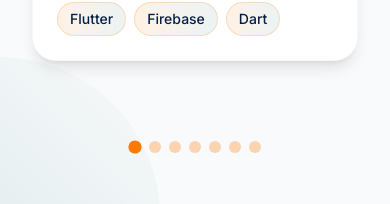
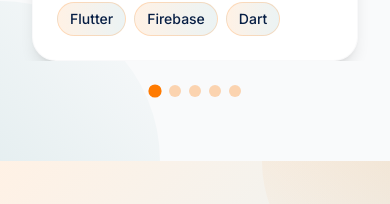
Before and after one commit to KevinJeremi/ordersnew, a Next.js app: page / in a window 390 px wide. Shown: the part 8181-8385 px from the top of the page. Built offline with nearby package versions, Linux system fonts and the light colour scheme.

Commit message:
dot horisontal scroll pricing section and dropdown humburger menu in mobile view

```diff
--- a/package.json
+++ b/package.json
@@ -9,13 +9,17 @@
     "lint": "next lint"
   },
   "dependencies": {
+    "@react-three/drei": "^10.1.2",
+    "@react-three/fiber": "^9.1.2",
+    "@types/three": "^0.177.0",
     "emailjs-com": "^3.2.0",
     "framer-motion": "^12.16.0",
     "my-next-app": "file:",
     "next": "15.3.2",
     "react": "^19.0.0",
     "react-dom": "^19.0.0",
-    "react-icons": "^5.5.0"
+    "react-icons": "^5.5.0",
+    "three": "^0.177.0"
   },
   "devDependencies": {
     "@tailwindcss/postcss": "^4.1.8",
--- a/src/app/styles.module.css
+++ b/src/app/styles.module.css
@@ -150,6 +150,23 @@
   -webkit-backdrop-filter: blur(10px);
   box-shadow: 0 4px 15px -1px rgba(0, 0, 0, 0.1);
   z-index: 50;
+  animation: mobileMenuDrop 0.3s ease-out;
+  transform-origin: top center;
+}
+
+@keyframes mobileMenuDrop {
+  0% {
+    opacity: 0;
+    transform: translateY(-20px) scale(0.95);
+  }
+  50% {
+    opacity: 0.8;
+    transform: translateY(-5px) scale(0.98);
+  }
+  100% {
+    opacity: 1;
+    transform: translateY(0) scale(1);
+  }
 }
 
 .mobileMenuNav {
--- a/src/components/ContactSection.tsx
+++ b/src/components/ContactSection.tsx
@@ -1,7 +1,6 @@
 'use client';
 
 import { useState } from 'react';
-import emailjs from 'emailjs-com';
 
 export default function ContactSection() {
     const [formData, setFormData] = useState({
@@ -18,20 +17,16 @@
             ...prev,
             [name]: value
         }));
-    }; const handleSubmit = async (e: React.FormEvent<HTMLFormElement>) => {
+    };
+
+    const handleSubmit = async (e: React.FormEvent<HTMLFormElement>) => {
         e.preventDefault();
         setIsSubmitting(true);
 
         try {
-            // Send email using EmailJS
-            const result = await emailjs.sendForm(
-                'service_pagobbd',        // Service ID
-                'template_vi8fnck',       // Template ID
-                e.currentTarget,          // Form element
-                'BHWYzWm-Mj-uB7xo2'      // Public Key
-            );
+            // Simulasi pengiriman form
+            await new Promise(resolve => setTimeout(resolve, 1000));
 
-            console.log('Email sent successfully:', result.text);
             alert('Pesan berhasil dikirim! Terima kasih telah menghubungi kami.');
 
             // Reset form
@@ -41,7 +36,6 @@
                 message: ''
             });
         } catch (error) {
-            console.error('Error sending email:', error);
             alert('Terjadi kesalahan saat mengirim pesan. Silakan coba lagi.');
         } finally {
             setIsSubmitting(false);
--- a/src/components/Header.tsx
+++ b/src/components/Header.tsx
@@ -78,7 +78,12 @@
         e.stopPropagation();
         console.log('Toggling dropdown, current state:', isServicesDropdownOpen);
         setIsServicesDropdownOpen(!isServicesDropdownOpen);
-    };
+    };    // Sync dropdown state when menu closes
+    useEffect(() => {
+        if (!isMenuOpen && isServicesDropdownOpen) {
+            setIsServicesDropdownOpen(false);
+        }
+    }, [isMenuOpen, isServicesDropdownOpen]);
 
     // Close dropdown when clicking outside
     useEffect(() => {
--- a/src/components/PortfolioSection.tsx
+++ b/src/components/PortfolioSection.tsx
@@ -47,25 +47,13 @@
             technologies: ["Flutter", "Firebase", "Dart"],
             image: "/images/portofolio/ss_solideo.jpg",
             imageAlt: "Solideo Kuliner App Screenshot"
-        }, {
+        },
+        {
             title: "Pharmacy Website",
             description: "Website sistem manajemen apotek dengan fitur inventory, penjualan, dan laporan yang terintegrasi dengan database.",
             technologies: ["CodeIgniter", "MySQL", "PHP"],
             image: "/images/portofolio/farmasi.png",
             imageAlt: "Pharmacy Website Screenshot"
-        }, {
-            title: "Library App",
-            description: "Aplikasi sistem manajemen perpustakaan dengan fitur peminjaman buku, manajemen anggota, dan laporan digital yang terintegrasi.",
-            technologies: ["Laravel", "MySQL", "PHP"],
-            image: "/images/portofolio/library.png",
-            imageAlt: "Library App Screenshot"
-        },
-        {
-            title: "Website Identifikasi Penyakit Mozaik Tanaman Nilam",
-            description: "Aplikasi web untuk identifikasi penyakit mozaik pada tanaman nilam menggunakan machine learning dan computer vision.",
-            technologies: ["React", "Next.js", "Python"],
-            image: "/images/portofolio/Identifikasi_nilam.jpg",
-            imageAlt: "Website Identifikasi Penyakit Mozaik Tanaman Nilam Screenshot"
         }
     ]; return (
         <section id="portofolio" className="bg-light py-16 md:py-24 relative overflow-hidden">
--- a/src/components/ScrollToTop.tsx
+++ b/src/components/ScrollToTop.tsx
@@ -48,10 +48,12 @@
                     <svg className="w-6 h-6" fill="currentColor" viewBox="0 0 24 24">
                         <path d="M17.472 14.382c-.297-.149-1.758-.867-2.03-.967-.273-.099-.471-.148-.67.15-.197.297-.767.966-.94 1.164-.173.199-.347.223-.644.075-.297-.15-1.255-.463-2.39-1.475-.883-.788-1.48-1.761-1.653-2.059-.173-.297-.018-.458.13-.606.134-.133.298-.347.446-.52.149-.174.198-.298.298-.497.099-.198.05-.371-.025-.52-.075-.149-.669-1.612-.916-2.207-.242-.579-.487-.5-.669-.51-.173-.008-.371-.01-.57-.01-.198 0-.52.074-.792.372-.272.297-1.04 1.016-1.04 2.479 0 1.462 1.065 2.875 1.213 3.074.149.198 2.096 3.2 5.077 4.487.709.306 1.262.489 1.694.625.712.227 1.36.195 1.871.118.571-.085 1.758-.719 2.006-1.413.248-.694.248-1.289.173-1.413-.074-.124-.272-.198-.57-.347m-5.421 7.403h-.004a9.87 9.87 0 01-5.031-1.378l-.361-.214-3.741.982.998-3.648-.235-.374a9.86 9.86 0 01-1.51-5.26c.001-5.45 4.436-9.884 9.888-9.884 2.64 0 5.122 1.03 6.988 2.898a9.825 9.825 0 012.893 6.994c-.003 5.45-4.437 9.884-9.885 9.884m8.413-18.297A11.815 11.815 0 0012.05 0C5.495 0 .16 5.335.157 11.892c0 2.096.547 4.142 1.588 5.945L.057 24l6.305-1.654a11.882 11.882 0 005.683 1.448h.005c6.554 0 11.89-5.335 11.893-11.893A11.821 11.821 0 0020.525 3.488" />
                     </svg>
-                </button>                {/* Scroll to Top Button */}
+                </button>
+
+                {/* Scroll to Top Button */}
                 <button
                     onClick={scrollToTop}
-                    className="flex items-center justify-center w-12 h-12 rounded-full bg-[#ff8500] text-white shadow-lg hover:shadow-xl transition-transform hover:-translate-y-1 hover:bg-[#e6780a]"
+                    className="flex items-center justify-center w-12 h-12 rounded-full bg-gradient-to-r from-[#FF7A00] to-[#3D8C95] text-white shadow-lg hover:shadow-xl transition-transform hover:-translate-y-1"
                     aria-label="Scroll to top"
                 >
                     <svg xmlns="http://www.w3.org/2000/svg" width="24" height="24" viewBox="0 0 24 24" fill="none" stroke="currentColor" strokeWidth="2.5" strokeLinecap="round" strokeLinejoin="round">
```
Also changed, not shown: src/components/Card3D.tsx (added), 2 other files (tests, documents, lock files or other folders).
